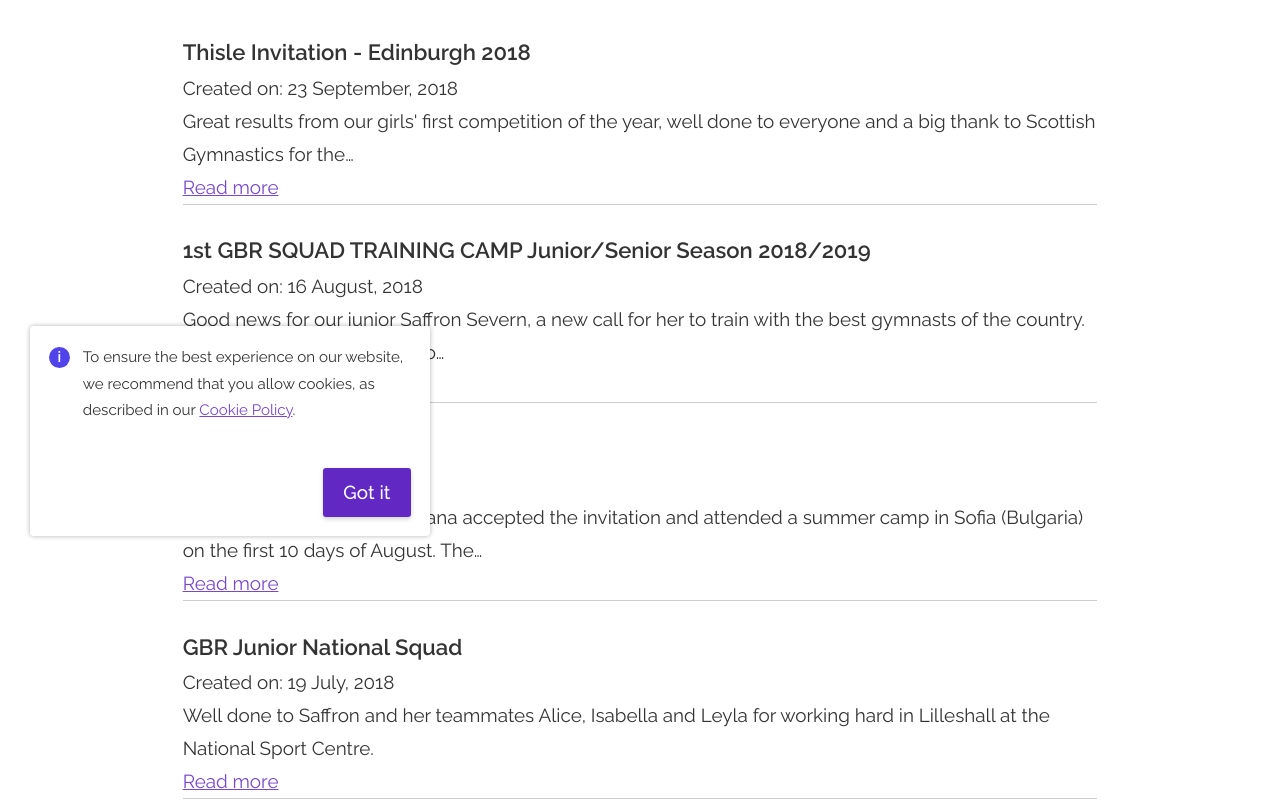
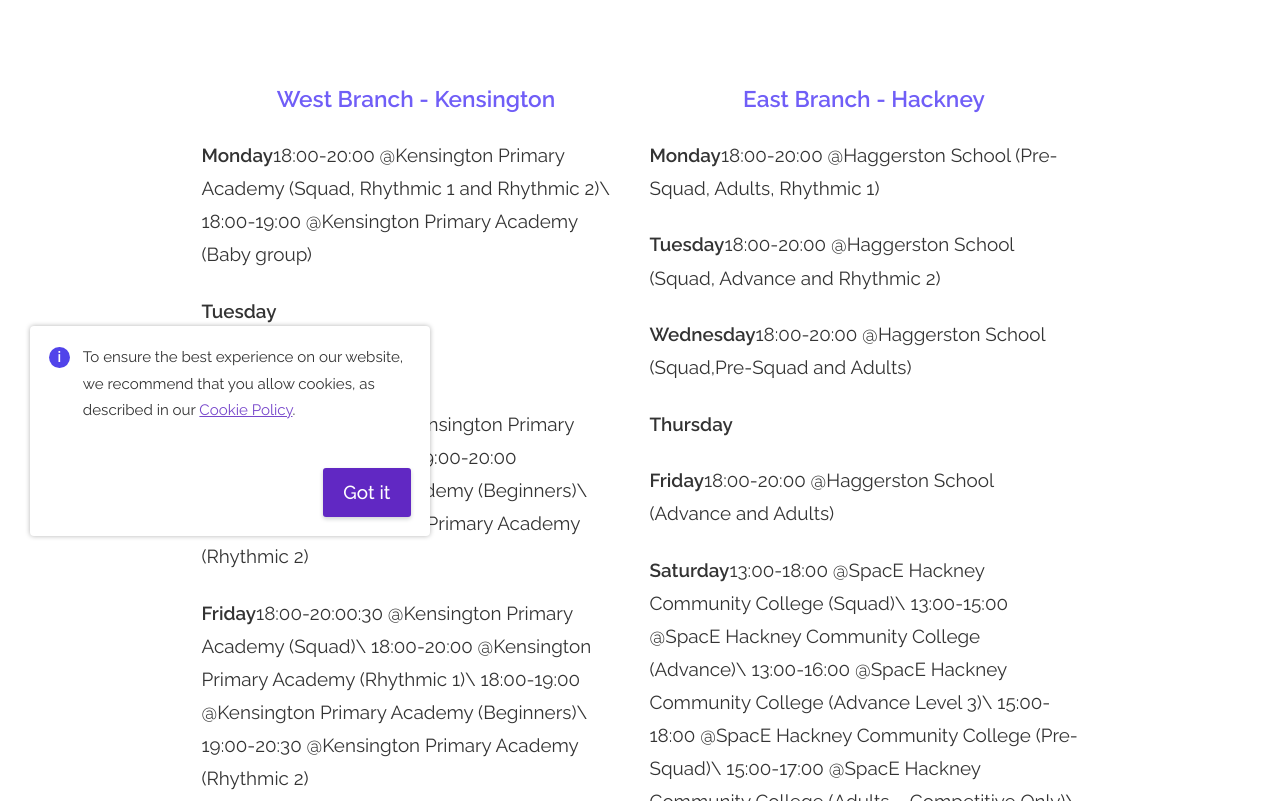
Before and after one commit to stayForward09/Rythm_react_gatsby, a Gatsby site: page /timetable in a window 1280 px wide. Shown: the part 184-985 px from the top of the page. Built offline with nearby package versions, Linux system fonts and the light colour scheme; Gatsby itself is replaced by a stand-in of ours.

Commit message:
:sparkles: Timetable WIP

```diff
--- a/package.json
+++ b/package.json
@@ -45,7 +45,8 @@
     "react-google-maps": "^9.4.5",
     "react-helmet": "^5.2.0",
     "react-icons": "^3.1.0",
-    "slate": "^0.41.1"
+    "slate": "^0.41.1",
+    "uuid": "^3.3.2"
   },
   "scripts": {
     "lighthouse": "lighthouse-ci http://localhost:5000 --report --score=80",
--- a/src/components/Navbar.js
+++ b/src/components/Navbar.js
@@ -18,9 +18,9 @@ export const Navbar = () => (
     <Link to="/team" activeClassName="selected">
       Meet our team
     </Link>
-    {/* <Link to="/timetable" activeClassName="selected">
+    <Link to="/timetable" activeClassName="selected">
       Our Timetable
-    </Link> */}
+    </Link>
     <Link to="/legal" activeClassName="selected">
       Legal
     </Link>
--- a/src/components/layout.css
+++ b/src/components/layout.css
@@ -45,6 +45,13 @@ h2.title {
   }
 }
 
+h3.title {
+  margin-bottom: 1rem;
+  text-align: center;
+  font-size: 1.2rem;
+  color: var(--primary-1);
+}
+
 p.sub-title {
   text-align: center;
   font-size: 1rem;
--- /dev/null
+++ b/src/pages/timetable.css
@@ -0,0 +1,17 @@
+.Timetable {
+  display: grid;
+  grid-gap: 1rem;
+  grid-row-gap: 1rem;
+  padding: 1rem;
+  grid-template-columns: repeat(auto-fill, minmax(420px, 1fr));
+}
+
+.Timetable__day + .Timetable__day {
+  margin-top: 1.25rem;
+}
+
+.Timetable__day {
+  & strong {
+    text-transform: capitalize;
+  }
+}
--- a/src/pages/timetable.js
+++ b/src/pages/timetable.js
@@ -1,45 +1,81 @@
-import React from 'react';
-import { Link, graphql } from 'gatsby';
-
+import React, { PureComponent } from 'react';
+import { graphql } from 'gatsby';
 import Layout from '../components/layout';
 
-const Timetable = ({ data }) => (
+import './Timetable.css';
+
+class Timetable extends PureComponent {
+  render() {
+    const { data } = this.props;
+
+    return (
       <Layout>
         <div className="container">
-      <h1>Timetable</h1>
+          <h2 className="title">Timetable</h2>
 
-      {data.allMarkdownRemark.edges.map((news, id) => (
-        <div key={id}>
-          <h3>{news.node.frontmatter.title}</h3>
-          <span>Created on: {news.node.frontmatter.date}</span>
-          <div dangerouslySetInnerHTML={{ __html: news.node.excerpt }} />
-          <Link to={news.node.fields.slug}>Read more</Link>
-          <br />
-          <hr />
+          <div className="Timetable">
+            {data.allMarkdownRemark.edges.map(branchTimetable => (
+              <div key={`key-${branchTimetable.node.id}`}>
+                <h3 className="title">{branchTimetable.node.frontmatter.title}</h3>
+                <div>
+                  {[
+                    'monday',
+                    'tuesday',
+                    'wednesday',
+                    'thursday',
+                    'friday',
+                    'saturday',
+                    'sunday',
+                  ].map(day => {
+                    const dayTimetable = branchTimetable.node.frontmatter[day];
+                    const key = `${day}-${branchTimetable.node.id}`;
+
+                    // const dayTimetables = dayTimetable && dayTimetable.replace(/\n\r?/g, '<br />');
+
+                    // console.log(dayTimetables);
+
+                    return (
+                      <div className="Timetable__day" key={key}>
+                        <strong>{day}</strong>
+                        {
+                          dayTimetable
+                          // &&
+                          // dayTimetables.map(body => <p key={body}>{dayTimetable}</p>)
+                        }
+                      </div>
+                    );
+                  })}
+                </div>
               </div>
             ))}
           </div>
+        </div>
       </Layout>
     );
+  }
+}
 
 export default Timetable;
 
 export const pageQuery = graphql`
   {
     allMarkdownRemark(
-      filter: { fields: { category: { eq: "news" } } }
-      sort: { fields: [frontmatter___date], order: DESC }
-      limit: 100
+      filter: { fields: { category: { eq: "timetable" } } }
+      sort: { fields: [frontmatter___title], order: DESC }
+      limit: 5
     ) {
       edges {
         node {
-          excerpt
-          fields {
-            slug
-          }
+          id
           frontmatter {
             title
-            date(formatString: "DD MMMM, YYYY")
+            monday
+            tuesday
+            wednesday
+            thursday
+            friday
+            saturday
+            sunday
           }
         }
       }
--- a/src/pages/timetable/east-branch-hackney.md
+++ b/src/pages/timetable/east-branch-hackney.md
@@ -1,25 +1,19 @@
 ---
 published: true
 title: East Branch - Hackney
-monday: '**18:00-20:00** @Haggerston School (Pre-Squad, Adults, Rhythmic 1)'
-tuesday: '6-8 @Haggerston School (Squad, Advance and Rhythmic 2)'
-wednesday: '6-8 @Haggerston School (Squad,Pre-Squad and Adults)'
-friday: 6-8 @Haggerston School (Advance and Adults)
+monday: '18:00-20:00 @Haggerston School (Pre-Squad, Adults, Rhythmic 1)'
+tuesday: '18:00-20:00 @Haggerston School (Squad, Advance and Rhythmic 2)'
+wednesday: '18:00-20:00 @Haggerston School (Squad,Pre-Squad and Adults)'
+friday: 18:00-20:00 @Haggerston School (Advance and Adults)
 saturday: |-
-  1-6 @SpacE Hackney Community College (Squad)
-
-  1-3 @SpacE Hackney Community College (Advance) 1-4 Advance Level 3
-
-  3-6 @SpacE Hackney Community College (Pre-Squad)
-
-  3-5 @SpacE Hackney Community College (Adults – Competitive Only)
-
-  2-4 @SpacE Hackney Community College (Rhythmic 1)
-
-  4-6 @SpacE Hackney Community College (Rhythmic 2)
+  13:00-18:00 @SpacE Hackney Community College (Squad)\
+  13:00-15:00 @SpacE Hackney Community College (Advance)\
+  13:00-16:00 @SpacE Hackney Community College (Advance Level 3)\
+  15:00-18:00 @SpacE Hackney Community College (Pre-Squad)\
+  15:00-17:00 @SpacE Hackney Community College (Adults – Competitive Only)\
+  14:00-16:00 @SpacE Hackney Community College (Rhythmic 1)\
+  16:00-18:00 @SpacE Hackney Community College (Rhythmic 2)
 sunday: |-
-  1-6 @SpacE Hackney Community College (Squad)
-
-
-  1-3 @SpacE Hackney Community College (Advance)
+  13:00-18:00 @SpacE Hackney Community College (Squad)\
+  13:00-15:00 @SpacE Hackney Community College (Advance)
 ---
--- a/src/pages/timetable/west-london.md
+++ b/src/pages/timetable/west-london.md
@@ -2,19 +2,19 @@
 published: true
 title: West Branch - Kensington
 monday: |-
-  6-8 @Kensington Primary Academy (Squad, Rhythmic 1 and Rhythmic 2)\
-  6-7 @Kensington Primary Academy (Baby group)
+  18:00-20:00 @Kensington Primary Academy (Squad, Rhythmic 1 and Rhythmic 2)\
+  18:00-19:00 @Kensington Primary Academy (Baby group)
 tuesday: ''
 wednesday: ''
 thursday: |-
-  6-7 @Kensington Primary Academy (Baby group)\
-  7-8 @Kensington Primary Academy (Beginners)\
-  6-8 @Kensington Primary Academy (Rhythmic 2)
+  18:00-19:00 @Kensington Primary Academy (Baby group)\
+  19:00-20:00 @Kensington Primary Academy (Beginners)\
+  18:00-20:00 @Kensington Primary Academy (Rhythmic 2)
 friday: |-
-  6-8:30 @Kensington Primary Academy (Squad)\
-  6-8 @Kensington Primary Academy (Rhythmic 1)\
-  6-7 @Kensington Primary Academy (Beginners)\
-  7-8:30 @Kensington Primary Academy (Rhythmic 2)
+  18:00-20:00:30 @Kensington Primary Academy (Squad)\
+  18:00-20:00 @Kensington Primary Academy (Rhythmic 1)\
+  18:00-19:00 @Kensington Primary Academy (Beginners)\
+  19:00-20:30 @Kensington Primary Academy (Rhythmic 2)
 saturday: ''
 sunday: ''
 ---
```
Also changed, not shown: static/admin/config.yml (+7 -7 lines). Lines whose indentation alone changed are shown as unchanged.
